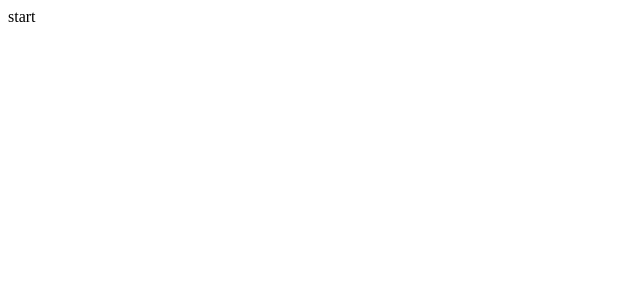
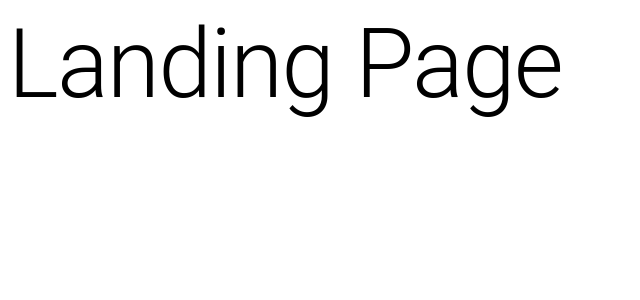
Before and after one commit to JesseNReynolds/ab-takehome, a React (Create React App) app: page / in a window 1280 px wide. Shown: the top 300 px of the page, without its empty margins (0-640 px from the left). Built offline with nearby package versions, Linux system fonts and the light colour scheme.

Commit message:
add router

```diff
--- a/package.json
+++ b/package.json
@@ -11,6 +11,7 @@
     "@testing-library/user-event": "^13.5.0",
     "react": "^18.2.0",
     "react-dom": "^18.2.0",
+    "react-router-dom": "^6.8.2",
     "react-scripts": "5.0.1",
     "web-vitals": "^2.1.4"
   },
--- a/src/App.js
+++ /dev/null
@@ -1,9 +0,0 @@
-function App() {
-  return (
-    <div className="App">
-      start
-    </div>
-  );
-}
-
-export default App;
--- /dev/null
+++ b/src/Views/LandingPage/LandingPage.js
@@ -0,0 +1,12 @@
+import React from 'react'
+import Typography from '@mui/material/Typography'
+
+function LandingPage() {
+  return (
+    <>
+    <Typography variant="h1" color="initial">Landing Page</Typography>
+    </>
+  )
+}
+
+export default LandingPage
--- a/src/index.js
+++ b/src/index.js
@@ -1,10 +1,22 @@
 import React from 'react';
 import ReactDOM from 'react-dom/client';
-import App from './App';
+import {
+  createBrowserRouter,
+  createProvider,
+  RouterProvider
+} from "react-router-dom";
+import LandingPage from './Views/LandingPage/LandingPage';
+
+const router = createBrowserRouter([
+  {
+    path: "/",
+    element: <LandingPage/>,
+  },
+]);
 
 const root = ReactDOM.createRoot(document.getElementById('root'));
 root.render(
   <React.StrictMode>
-    <App />
+    <RouterProvider router={router}/>
   </React.StrictMode>
 );
```
Also changed, not shown: 1 other file (tests, documents, lock files or other folders).
